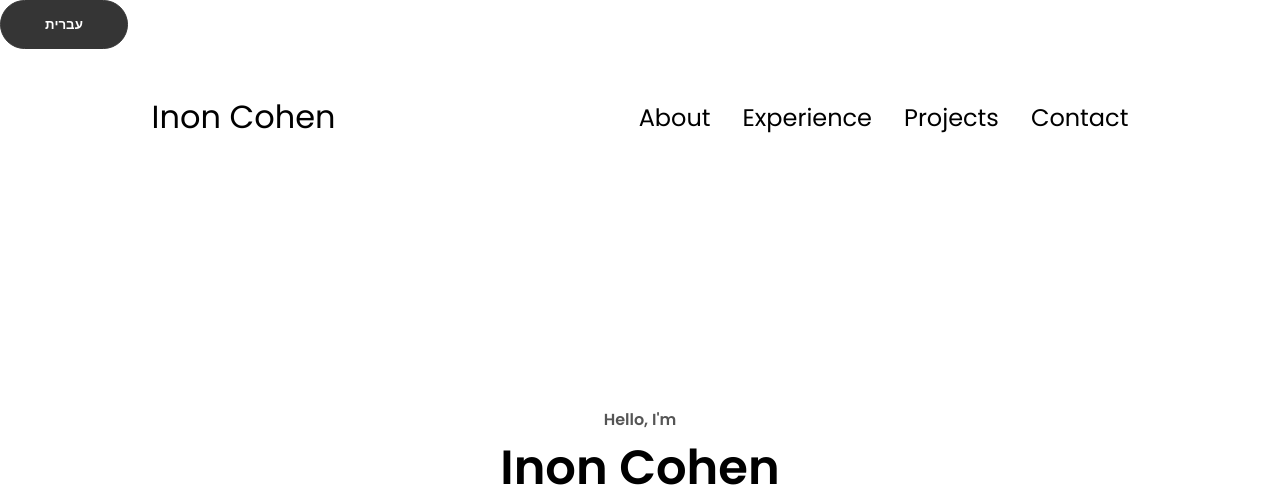
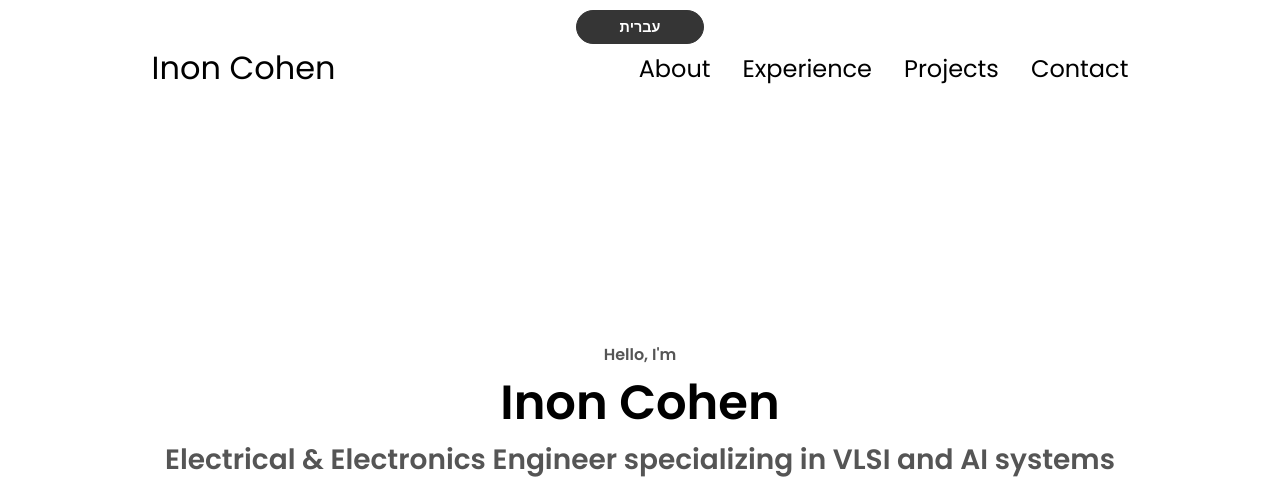
Before and after one commit to Inoncohen2/Portfolio, a plain HTML site: page index.html in a window 1280 px wide. Shown: the top 494 px of the page. Drawn offline with Linux system fonts and the light colour scheme.

Commit message:
Update style.css

```diff
--- a/style.css
+++ b/style.css
@@ -430,3 +430,23 @@ footer {
 footer p {
   text-align: center;
 }
+/* Language Toggle Button */
+#language-toggle {
+  position: absolute;
+  top: 10px;
+  left: 50%;
+  transform: translateX(-50%);
+  padding: 0.5rem 1rem;
+  font-size: 0.9rem;
+  border-radius: 20px;
+}
+
+/* Reduce spacing between sections */
+section {
+  padding: 4vh 0; /* Reduce vertical padding */
+}
+
+/* Adjust spacing for Profile section */
+#profile {
+  margin-bottom: 2rem; /* Smaller margin between Profile and the next section */
+}
```
